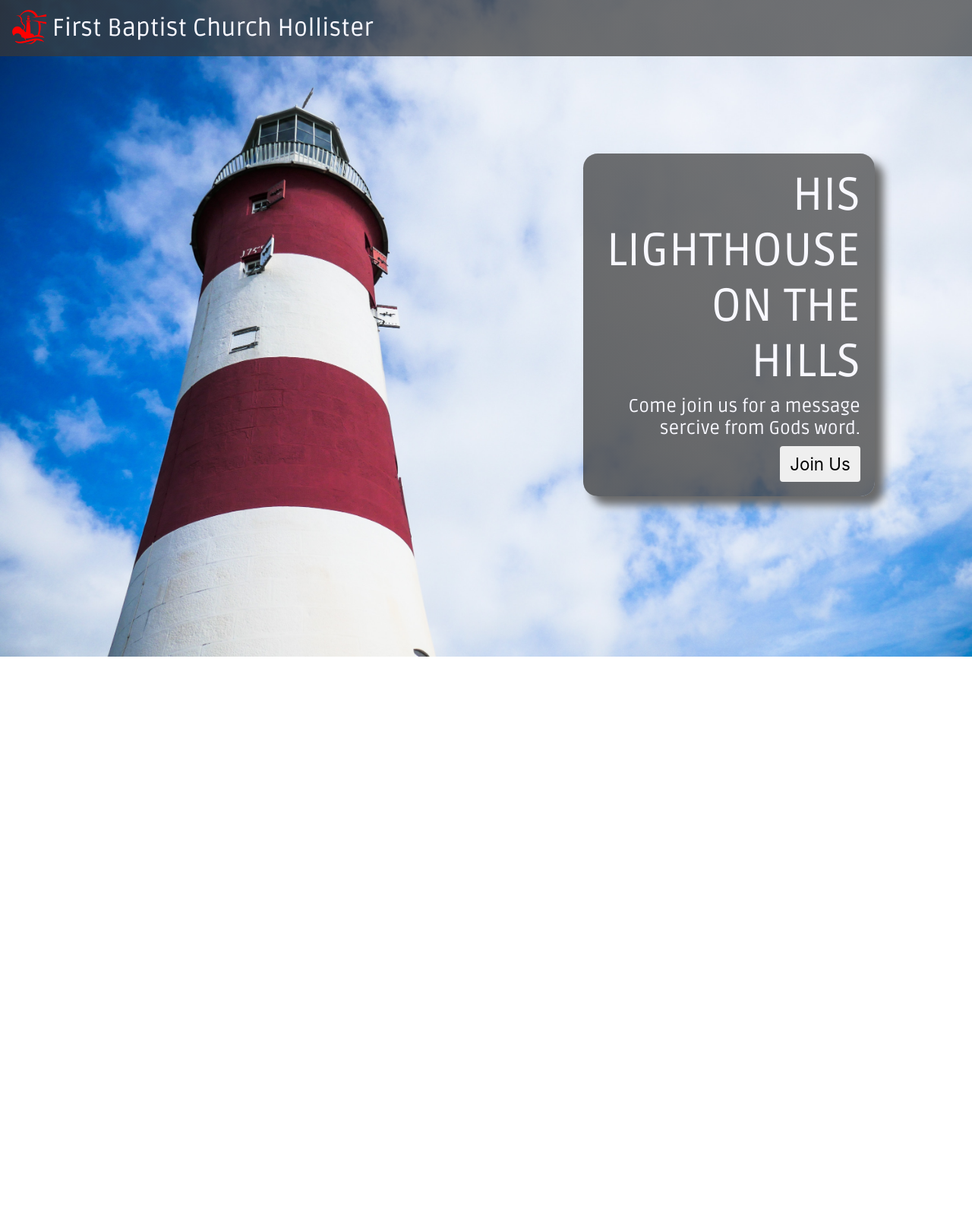
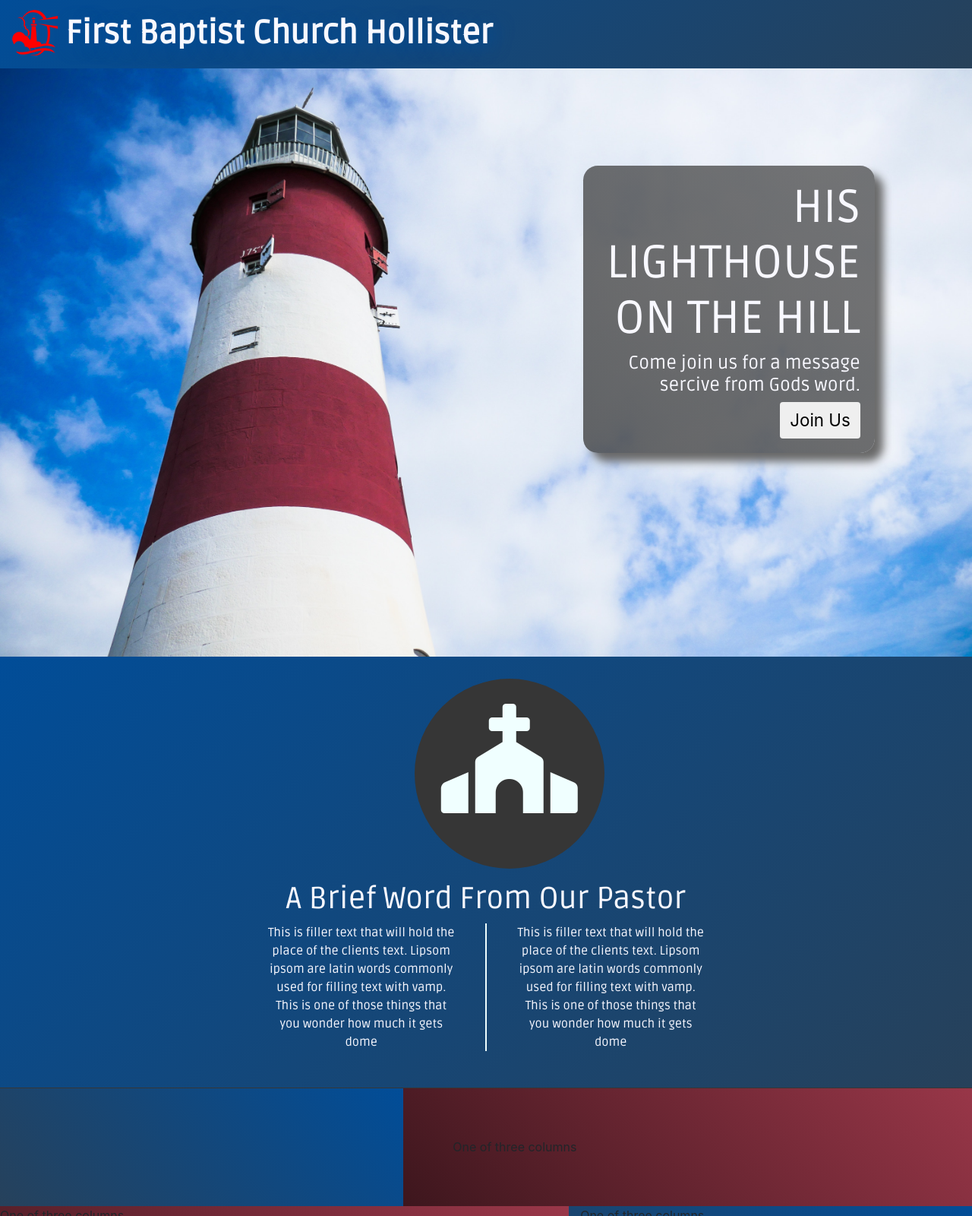
Before and after one commit to KalinBowden/FirstBaptistHollister, a plain HTML site: page index.html in a window 1280 px wide. Shown: the top 1600 px of the page at 76% size. Before the commit the page ends 864 px from the top, so only its background shows below. Drawn offline with nearby package versions, Linux system fonts and the light colour scheme.

Commit message:
Added better heading and a new welcome bar

```diff
--- a/index.html
+++ b/index.html
@@ -8,6 +8,7 @@
     <!-- Bootstrap CSS -->
     <link rel="stylesheet" href="https://stackpath.bootstrapcdn.com/bootstrap/4.1.0/css/bootstrap.min.css" integrity="sha384-9gVQ4dYFwwWSjIDZnLEWnxCjeSWFphJiwGPXr1jddIhOegiu1FwO5qRGvFXOdJZ4" crossorigin="anonymous">
     <link rel="stylesheet" href="styles.css">
+    <link rel="stylesheet" href="https://use.fontawesome.com/releases/v5.2.0/css/all.css" integrity="sha384-hWVjflwFxL6sNzntih27bfxkr27PmbbK/iSvJ+a4+0owXq79v+lsFkW54bOGbiDQ" crossorigin="anonymous">
 
     <link href="https://fonts.googleapis.com/css?family=Ruda" rel="stylesheet"><link href="https://fonts.googleapis.com/css?family=Ruda" rel="stylesheet">
 
@@ -22,32 +23,90 @@
         <div class="landing">
             <nav class="navbar navbar">
                 <a class="navbar-brand title" href="#">
-                <img src="assets/logo.png" width="45" height="45" class="d-inline-block align-top" alt="">
-                First Baptist Church Hollister
+                  <img src="assets/logo.png" width="60" height="60" class="d-inline-block align-top" alt="">
+                   <b>First Baptist Church Hollister</b>
                 </a>
-                <div class="collapse navbar-collapse" id="navbarNav">
-                    <ul class="navbar-nav">
-                        <li class="nav-item">
-                            <a class="nav-link" href="#">Home</a>
+            </nav>
+
+              <div class="collapse" id="navbarSupportedContent">
+                  <ul class="navbar-nav mr-auto">
+                    <li class="nav-item active">
+                      <a class="nav-link" href="#">Home <span class="sr-only">(current)</span></a>
                     </li>
                     <li class="nav-item">
-                            <a class="nav-link" href="#">Features</a>
+                      <a class="nav-link" href="#">Link</a>
+                    </li>
+                    <li class="nav-item dropdown">
+                      <a class="nav-link dropdown-toggle" href="#" id="navbarDropdown" role="button" data-toggle="dropdown" aria-haspopup="true" aria-expanded="false">
+                        Dropdown
+                      </a>
+                      <div class="dropdown-menu" aria-labelledby="navbarDropdown">
+                        <a class="dropdown-item" href="#">Action</a>
+                        <a class="dropdown-item" href="#">Another action</a>
+                        <div class="dropdown-divider"></div>
+                        <a class="dropdown-item" href="#">Something else here</a>
+                      </div>
                     </li>
                     <li class="nav-item">
-                            <a class="nav-link" href="#">Pricing</a>
-                        </li>
-                        <li class="nav-item">
-                            <a class="nav-link" href="#"></a>
+                      <a class="nav-link disabled" href="#">Disabled</a>
                     </li>
                   </ul>
               </div>
-            </nav>
+
 
             <!-- -->
             <div class="cta">
-                <h1>HIS LIGHTHOUSE ON THE HILLS</h1>
+                <h1>HIS LIGHTHOUSE ON THE HILL</h1>
                 <h4>Come join us for a message sercive from Gods word. </h4>
                 <button type="button" class="btn btn-outline ">Join Us</button>
+            </div>
+        </div>
+
+        <div class="welcome">
+            <div class="row">
+                <div class="col-md-5"></div>
+                <div class="col-md-2"><p><i class="fas fa-church"></i></p></div>
+                <div class="col-md-5"></div>
+            </div>
+
+          <h1>A Brief Word From Our Pastor</h1>
+          <div class="row">
+              <div class="col-md-3">
+              </div>
+              <div class="col-md-3 note0">
+                This is filler text that will hold the place of the clients text. Lipsom ipsom are latin words commonly used for filling text with vamp. This is one of those things that you wonder how much it gets dome
+              </div>
+              <div class="col-md-3 note1">
+                  This is filler text that will hold the place of the clients text. Lipsom ipsom are latin words commonly used for filling text with vamp. This is one of those things that you wonder how much it gets dome
+              </div>
+              <div class="col-md-3">
+              </div>
+          </div>
+
+        </div>
+
+        <div class="row primary-0">
+            <div class="col-md">
+
+            </div>
+        </div>
+
+        <!-- About the Church -->
+        <div class="row">
+            <div class="col-md-5 box-a0">
+
+            </div>
+            <div class="col-md-7 box-a1">
+              One of three columns
+            </div>
+        </div>
+
+        <div class="row">
+            <div class="col-md-7 box-b0">
+              One of three columns
+            </div>
+            <div class="col-md-5 box-b1">
+              One of three columns
             </div>
         </div>
     </div>
--- a/styles.css
+++ b/styles.css
@@ -1,3 +1,14 @@
+/* Color Scheme */
+/* Primary */
+.primary-0
+{
+   background-color:  rgba(54, 54, 54, 1);
+}
+
+/* Tone */
+
+/*  */
+
 body
 {
     margin: 0;
@@ -5,16 +16,29 @@ body
     border: 0;
 }
 
+i
+{
+    font-size: 9em;
+    color: azure;
+    margin: .2em;
+}
+
+nav
+{
+    background: linear-gradient(135deg, #014d98, #27415a);
+}
+
 .title
 {
     font-family: 'Ruda', sans-serif;
     color: ghostwhite;
-    font-size: 2em;
+    font-size: 2.66em;
+    text-shadow: #014d98 .15em .15em .5em;
 }
 
 .navbar
 {
-    background: linear-gradient(45deg, rgba(54, 54, 54, .75), rgba(74, 74, 74, .75));
+    background: linear-gradient(45deg, rgba(54, 54, 54, .75) rgba(74, 74, 74, .75));
 }
 
 .container-fluid
@@ -22,6 +46,45 @@ body
     padding: 0;
     margin: 0;
     border: 0;
+}
+
+.welcome
+{
+    background: linear-gradient(135deg, #014d98, #27415a);
+    color: ghostwhite;
+    text-align: center;
+    font-family: 'Ruda', sans-serif;
+    padding-top: 1.8em;
+    padding-bottom: 3em;
+}
+
+.welcome p
+{
+    background-color: rgba(54, 54, 54);
+    padding: .25em;
+    border-radius: 250px;
+    height: 250px;
+    width: 250px;
+}
+
+.note0
+{
+    padding-left: 2.5em;
+    padding-right: 2.5em;
+    text-align: center;
+    border-right-color: azure;
+    border-right-style: solid;
+    border-right-width: .04em;
+}
+
+.note1
+{
+    padding-left: 2.5em;
+    padding-right: 2.5em;
+    text-align: center;
+    border-left-color: azure;
+    border-left-style: solid;
+    border-left-width: .04em;
 }
 
 .landing
@@ -34,7 +97,7 @@ body
 
 .cta
 {
-    color: ghostwhite;
+    color:  ghostwhite;;
     padding: 1.2em;
     margin-left: 60%;
     margin-right: 10%;
@@ -63,3 +126,28 @@ body
     font-size: 1.4em;
     text-align: center;
 }
+
+.box-a0
+{
+    background: linear-gradient(-135deg, #014d98, #27415a);
+    padding: 5%;
+    text-align: center;
+}
+
+.box-a1
+{
+    background: linear-gradient(-135deg, #9a3749, #3d161d);
+    padding: 5%;
+}
+
+.box-b0
+{
+    background: linear-gradient(-135deg, #9a3749, #3d161d);
+    height: 20em;
+}
+
+.box-b1
+{
+    background: linear-gradient(-135deg, #014d98, #27415a);
+    height: 20em;
+}
```
Lines whose indentation alone changed are shown as unchanged.
